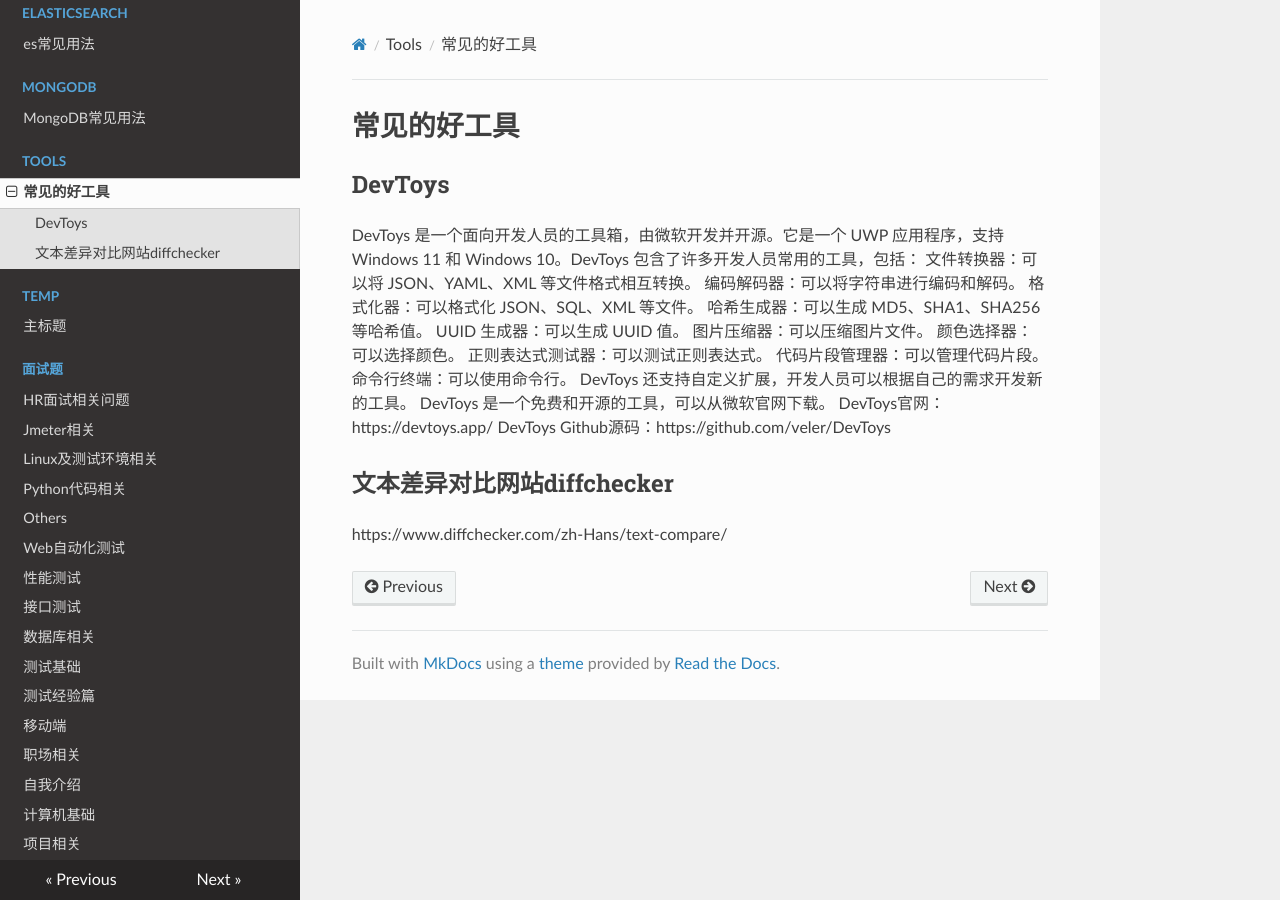
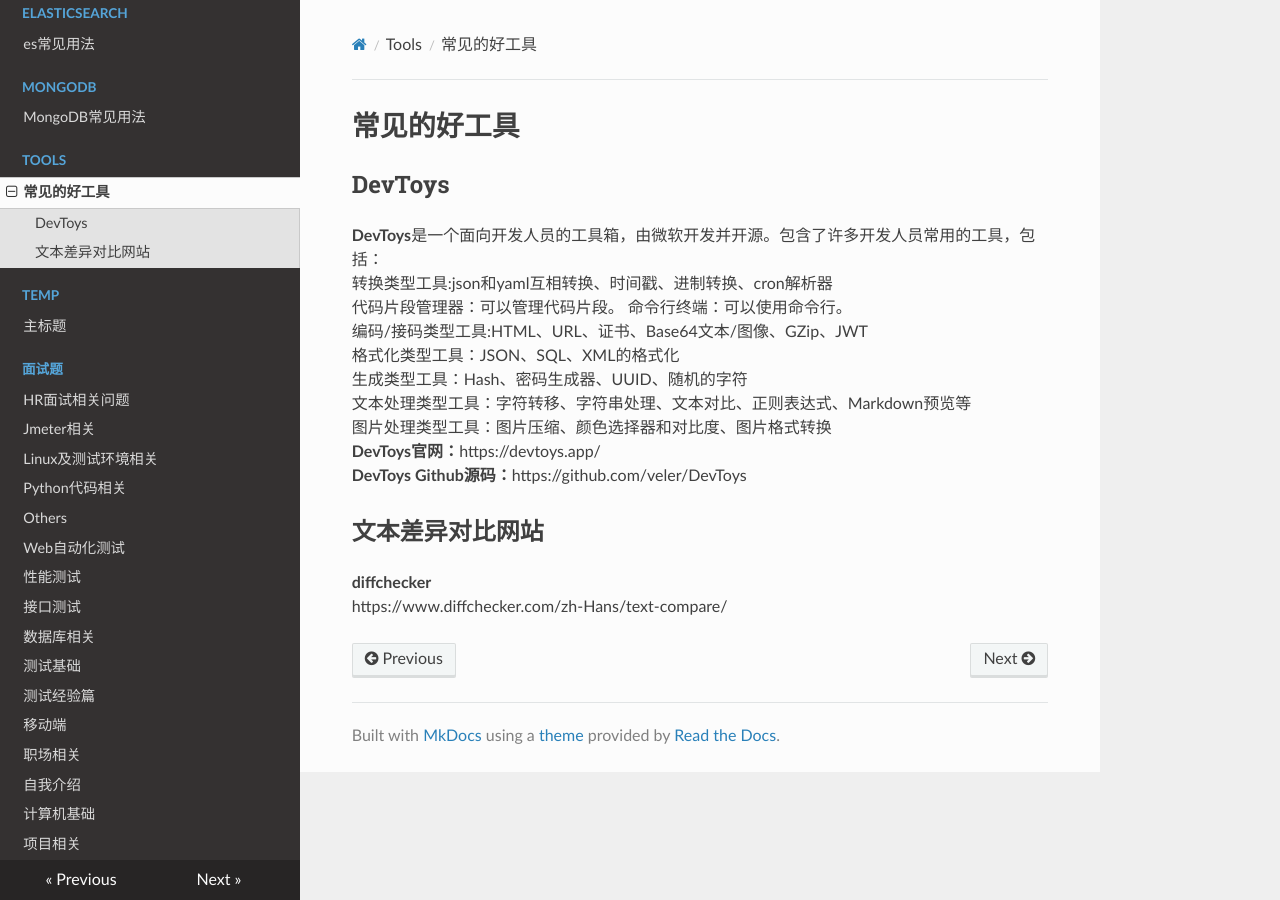
Before and after one commit to xiaobotester/blogs, an MkDocs documentation site: the page built from docs/Tools/Tools.md, in a window 1280 px wide. Built offline with MkDocs 1.6.1, drawn with Linux system fonts in a browser that asks for light colours; nearby versions of some CDN libraries.

Commit message:
修改文件格式

```diff
--- a/docs/Tools/Tools.md
+++ b/docs/Tools/Tools.md
@@ -2,22 +2,19 @@
 
 
 ## DevToys
-DevToys 是一个面向开发人员的工具箱，由微软开发并开源。它是一个 UWP 应用程序，支持 Windows 11 和 Windows 10。DevToys 包含了许多开发人员常用的工具，包括：
-文件转换器：可以将 JSON、YAML、XML 等文件格式相互转换。
-编码解码器：可以将字符串进行编码和解码。
-格式化器：可以格式化 JSON、SQL、XML 等文件。
-哈希生成器：可以生成 MD5、SHA1、SHA256 等哈希值。
-UUID 生成器：可以生成 UUID 值。
-图片压缩器：可以压缩图片文件。
-颜色选择器：可以选择颜色。
-正则表达式测试器：可以测试正则表达式。
+**DevToys**是一个面向开发人员的工具箱，由微软开发并开源。包含了许多开发人员常用的工具，包括：
+转换类型工具:json和yaml互相转换、时间戳、进制转换、cron解析器
 代码片段管理器：可以管理代码片段。
 命令行终端：可以使用命令行。
-DevToys 还支持自定义扩展，开发人员可以根据自己的需求开发新的工具。
-DevToys 是一个免费和开源的工具，可以从微软官网下载。
-DevToys官网：https://devtoys.app/
-DevToys Github源码：https://github.com/veler/DevToys
+编码/接码类型工具:HTML、URL、证书、Base64文本/图像、GZip、JWT
+格式化类型工具：JSON、SQL、XML的格式化
+生成类型工具：Hash、密码生成器、UUID、随机的字符
+文本处理类型工具：字符转移、字符串处理、文本对比、正则表达式、Markdown预览等
+图片处理类型工具：图片压缩、颜色选择器和对比度、图片格式转换
+**DevToys官网：**https://devtoys.app/
+**DevToys Github源码：**https://github.com/veler/DevToys
 
 
-## 文本差异对比网站diffchecker
+## 文本差异对比网站
+**diffchecker**
 https://www.diffchecker.com/zh-Hans/text-compare/
```
Also changed, not shown: docs/Python.md (added, +6 -0 lines).
